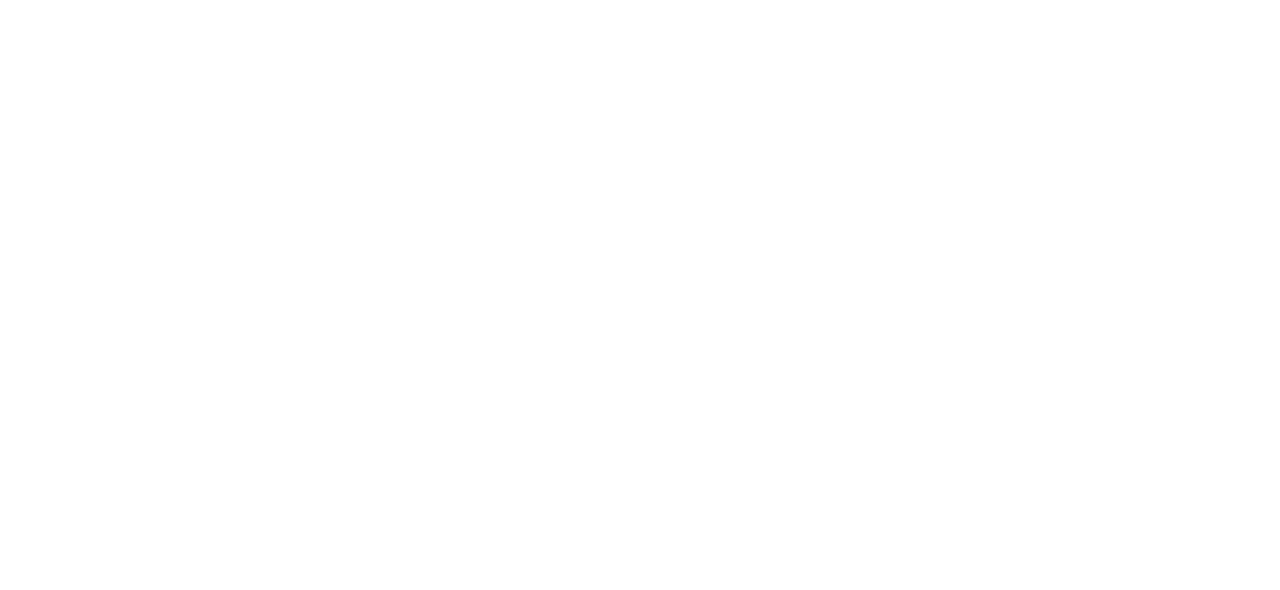
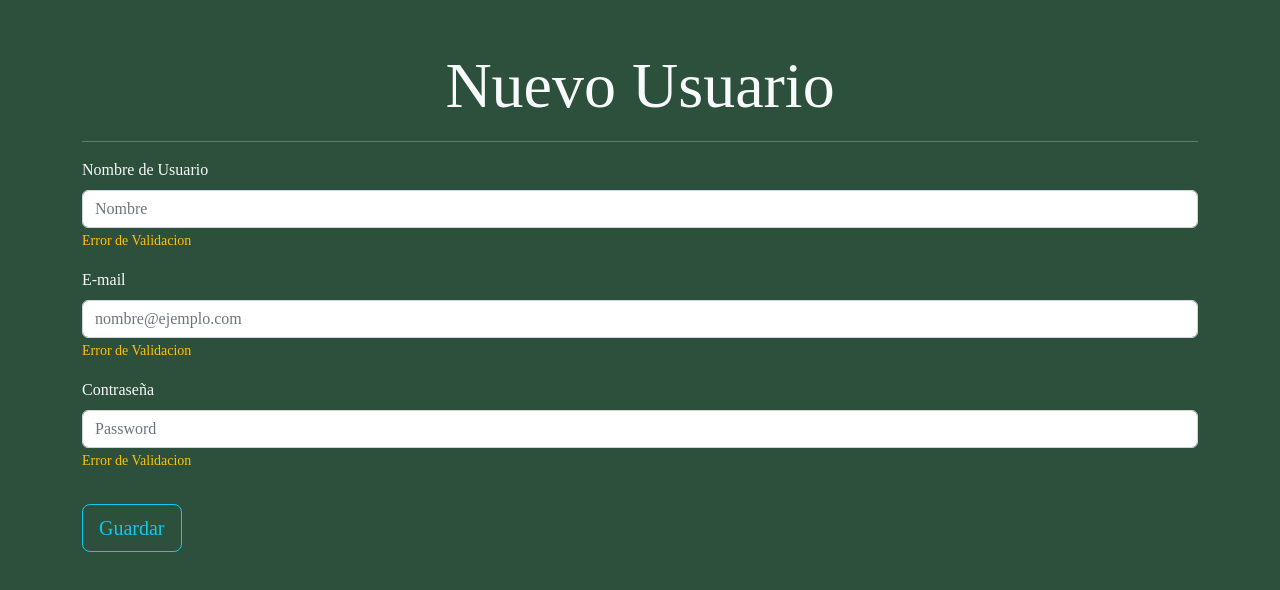
Before and after one commit to gonzalogg94/restaurantFront, a React (Create React App) app: page /registro in a window 1280 px wide. Before the commit this address had no page. Shown: the top 590 px of the page. Built offline with nearby package versions, Linux system fonts and the light colour scheme; a web font is replaced by a local one.

Commit message:
se maqueta la pagina del registro de usuario

```diff
--- a/src/App.jsx
+++ b/src/App.jsx
@@ -8,6 +8,7 @@ import ListaProductos from './components/views/ListaProductos';
 import AdministradorProductos from './components/views/AdministradorProductos';
 import CrearProducto from './components/views/producto/CrearProducto';
 import EditarProducto from './components/views/producto/EditarProducto';
+import Registro from './components/views/Registro';
 
 function App() {
   return (
@@ -19,6 +20,7 @@ function App() {
  <Route exact path='/administrador' element={<AdministradorProductos/>} />
  <Route exact path='/administrador/crearProd' element={<CrearProducto/>} />
  <Route exact path='/administrador/editarProd' element={<EditarProducto/>} />
+ <Route exact path='/registro' element={<Registro/>} />
  </Routes>
  </BrowserRouter>
   );
--- a/src/components/views/Inicio.jsx
+++ b/src/components/views/Inicio.jsx
@@ -67,7 +67,8 @@ const Inicio = () => {
           </div>
           <div class="card__img"></div>
           <a
-            href="#"
+            href="/"
+
             class="card_link"
           >
             <div class="card__img--hover"></div>
@@ -81,7 +82,7 @@ const Inicio = () => {
         </aside>
         <aside class="card card--2  m-2 w-25 col-sm-6 col-md-6 col-lg-3">
           <div class="card__img"></div>
-          <a href="#" class="card_link">
+          <a href="/" class="card_link">
             <div class="card__img--hover"></div>
           </a>
           <div class="card__info">
@@ -91,7 +92,7 @@ const Inicio = () => {
         </aside>
         <aside class="card card--3  m-2 w-25 col-sm-6 col-md-6 col-lg-3">
           <div class="card__img"></div>
-          <a href="#" class="card_link">
+          <a href="/" class="card_link">
             <div class="card__img--hover"></div>
           </a>
           <div class="card__info">
@@ -103,7 +104,7 @@ const Inicio = () => {
         </aside>
         <aside class="card card--4  m-2 w-25 col-sm-6 col-md-6 col-lg-3">
           <div class="card__img"></div>
-          <a href="#" class="card_link">
+          <a href="/" class="card_link">
             <div class="card__img--hover"></div>
           </a>
           <div class="card__info">
--- a/src/components/views/Registro.jsx
+++ b/src/components/views/Registro.jsx
@@ -0,0 +1,72 @@
+import { Container } from "react-bootstrap";
+import Form from "react-bootstrap/Form";
+import Button from "react-bootstrap/Button";
+
+const Registro = () => {
+  return (
+    <section className="colorFondo fuente text-light">
+      <Container className="py-5">
+        <div>
+          <h2 className="display-3 text-center by-3">Nuevo Usuario</h2>
+          <hr />
+        </div>
+        <div>
+          <Form className="by-3">
+            <Form.Group className="mb-3" controlId="usuario.ControlInput1">
+              <Form.Label>Nombre de Usuario</Form.Label>
+              <Form.Control
+                type="text"
+                placeholder="Nombre"
+                required
+                minLength={2}
+                maxLength={100}
+              />
+              <Form.Text className="text-warning">
+                Error de Validacion
+              </Form.Text>
+            </Form.Group>
+
+            <Form.Group className="mb-3" controlId="formPlaintextEmail">
+              <Form.Label>E-mail</Form.Label>
+              <Form.Control
+                type="email"
+                placeholder="nombre@ejemplo.com"
+                required
+                minLength={10}
+                maxLength={100}
+              />
+              <Form.Text className="text-warning">
+                Error de Validacion
+              </Form.Text>
+            </Form.Group>
+
+            <Form.Group className="mb-3" controlId="formPlaintextPassword">
+              <Form.Label>Contraseña</Form.Label>
+              <Form.Control
+                type="password"
+                placeholder="Password"
+                required
+                min={8}
+                max={30}
+              />
+              <Form.Text className="text-warning">
+                Error de Validacion
+              </Form.Text>
+            </Form.Group>
+
+            <Button
+              variant="outline-info"
+              type="submit"
+              className="my-3 "
+              size="lg"
+            >
+              Guardar
+            </Button>
+          </Form>
+        </div>
+      </Container>
+    </section>
+  );
+};
+
+export default Registro;
```
